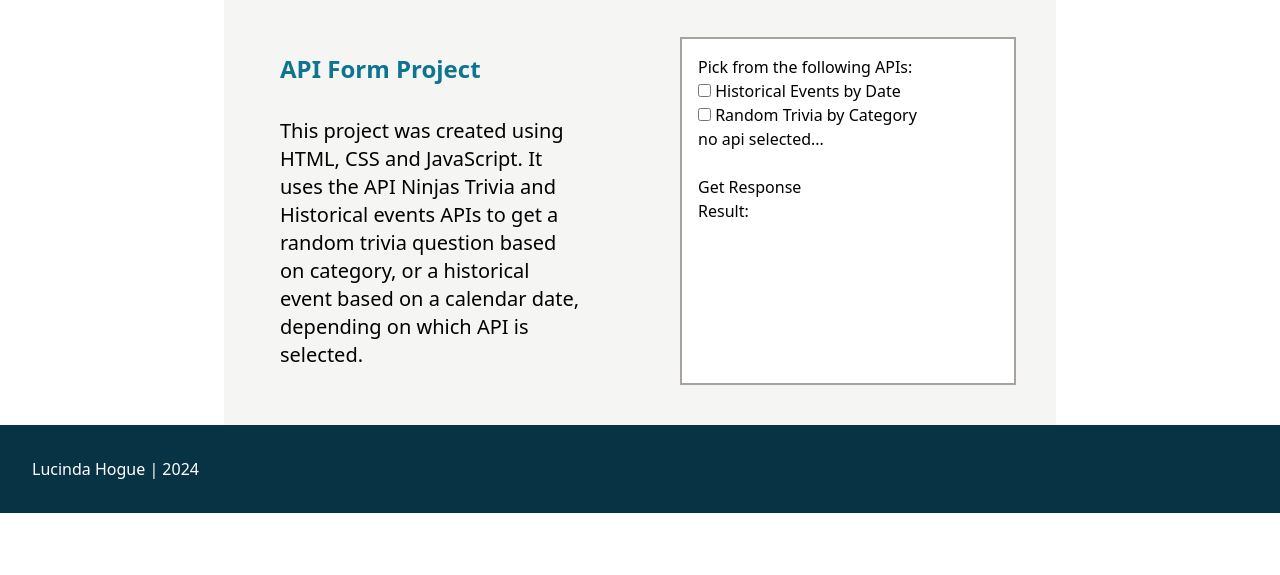
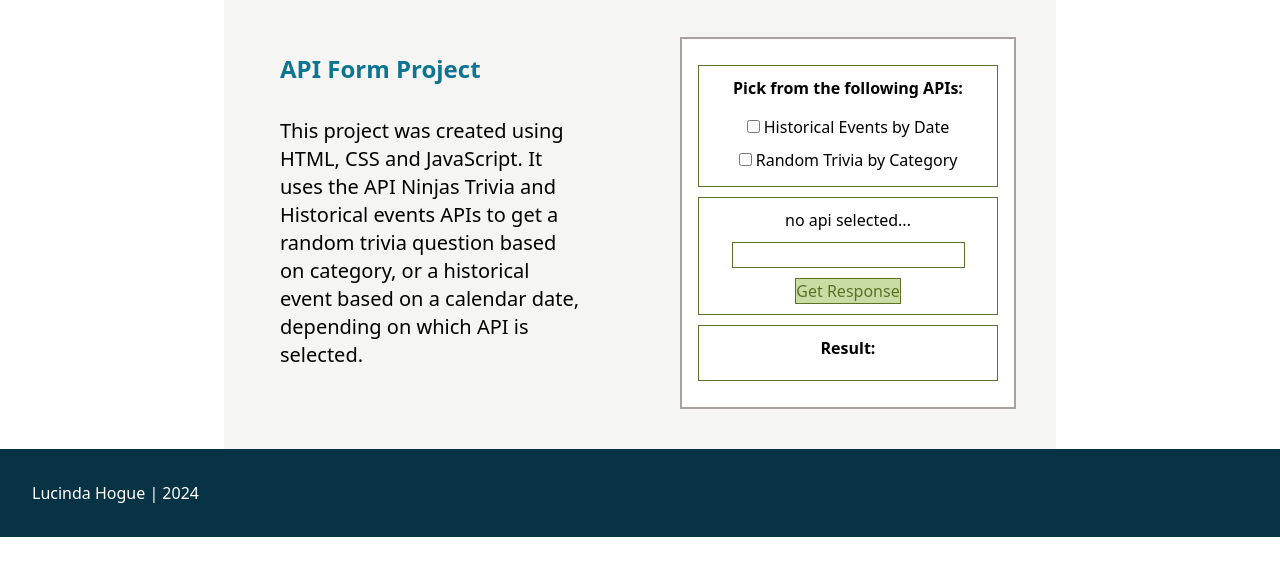
Before and after one commit to lucindajh/C4Prog-LH-PROJ, a website: page api-form.html in a window 1280 px wide. Shown: the part 187-762 px from the top of the page. Drawn offline with Linux system fonts and the light colour scheme.

Commit message:
feat: sample prj page- created new css file for api form, copied over form styling from phase 4

```diff
--- a/api-form.html
+++ b/api-form.html
@@ -3,6 +3,7 @@
     <head>
         <link rel="stylesheet" href="./assets/css/site.css">
         <link rel="stylesheet" href="./assets/fonts/fontawesome/css/all.css">
+        <link rel="stylesheet" href="./assets/css/api-form.css">
     </head>
     <body>
         <div class="sticky top-0">
--- /dev/null
+++ b/assets/css/api-form.css
@@ -0,0 +1,35 @@
+form {
+    text-align: center;
+    justify-self: center;
+
+}
+
+form button {
+    background-color: #c8dda4;
+    color: #597226;
+    border: 1px solid #597226;
+}
+
+form input {
+    accent-color: #597226;
+    border: 1px solid #597226;
+}
+
+form h3 {
+    margin-block-end: 10px ;
+    font-weight: 600;
+}
+
+form input {
+    margin-block: 10px;
+
+}
+
+.form-section {
+    margin-block: 10px;
+    padding: 10px;
+    background-color: white;
+    max-width: 100%;
+    border: 1px solid #597226;
+
+}
```
